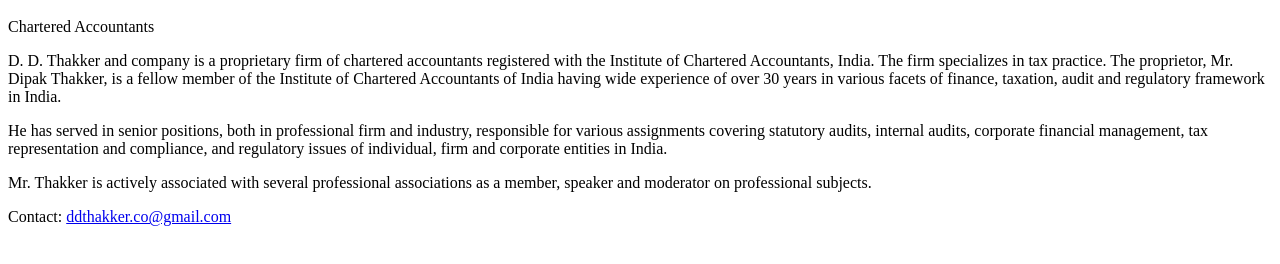
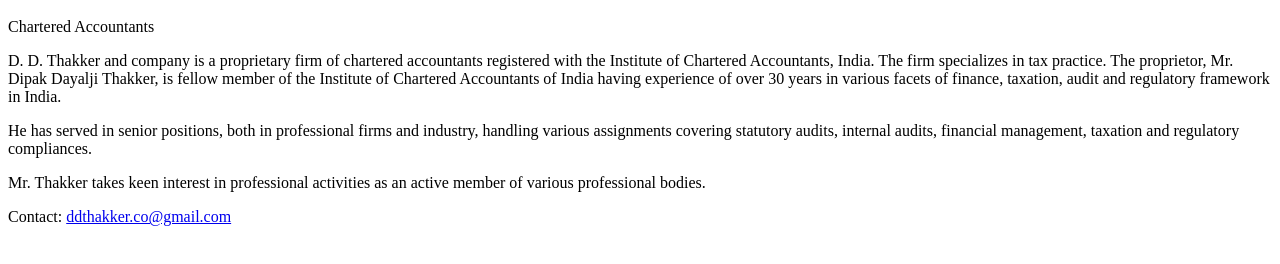
Before and after one commit to ddthakker/ddthakker.github.io, a plain HTML site: page index.html in a window 1280 px wide. Shown: the part 48-312 px from the top of the page. Drawn offline with Linux system fonts and the light colour scheme.

Commit message:
Update index.html

```diff
--- a/index.html
+++ b/index.html
@@ -5,16 +5,15 @@
 
 <p>
   D. D. Thakker and company is a proprietary firm of chartered accountants registered with the Institute of Chartered Accountants, India.
-  The firm specializes in tax practice. The proprietor, Mr. Dipak Thakker, is a fellow member of the Institute of Chartered Accountants of
-  India having wide experience of over 30 years in various facets of finance, taxation, audit and regulatory framework in India.
+  The firm specializes in tax practice. The proprietor, Mr. Dipak Dayalji Thakker, is fellow member of the Institute of Chartered Accountants of
+  India having experience of over 30 years in various facets of finance, taxation, audit and regulatory framework in India.
 </p>
 <p>
-  He has served in senior positions, both in professional firm and industry, responsible for various assignments covering statutory audits,
-  internal audits, corporate financial management, tax representation and compliance, and regulatory issues of individual, firm and corporate
-  entities in India.
+  He has served in senior positions, both in professional firms and industry, handling various assignments covering statutory audits,
+  internal audits, financial management, taxation and regulatory compliances.
 </p>
 <p>
-  Mr. Thakker is actively associated with several professional associations as a member, speaker and moderator on professional subjects.
+  Mr. Thakker takes keen interest in professional activities as an active member of various professional bodies.
 </p>
 
 <p>Contact: <a href='mailto:ddthakker.co@gmail.com'>ddthakker.co@gmail.com</p>
```
